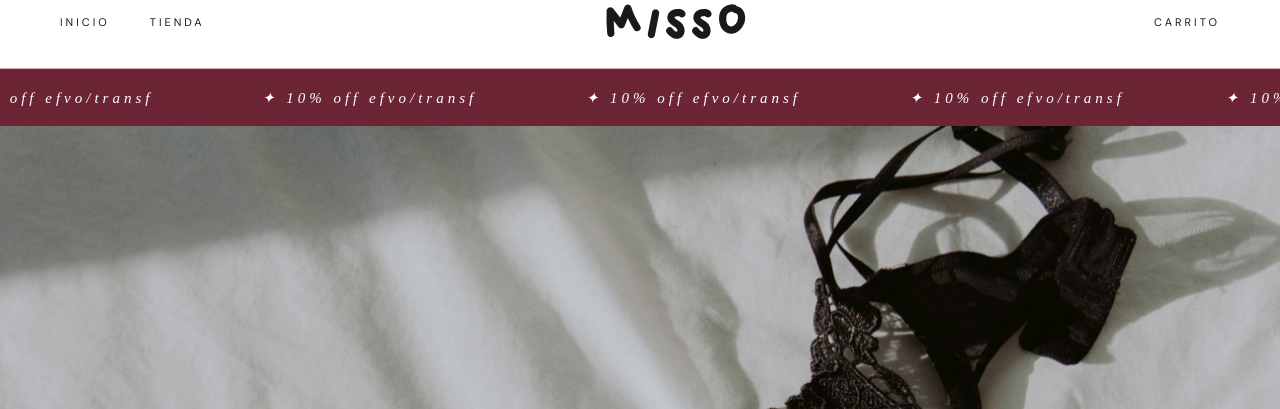
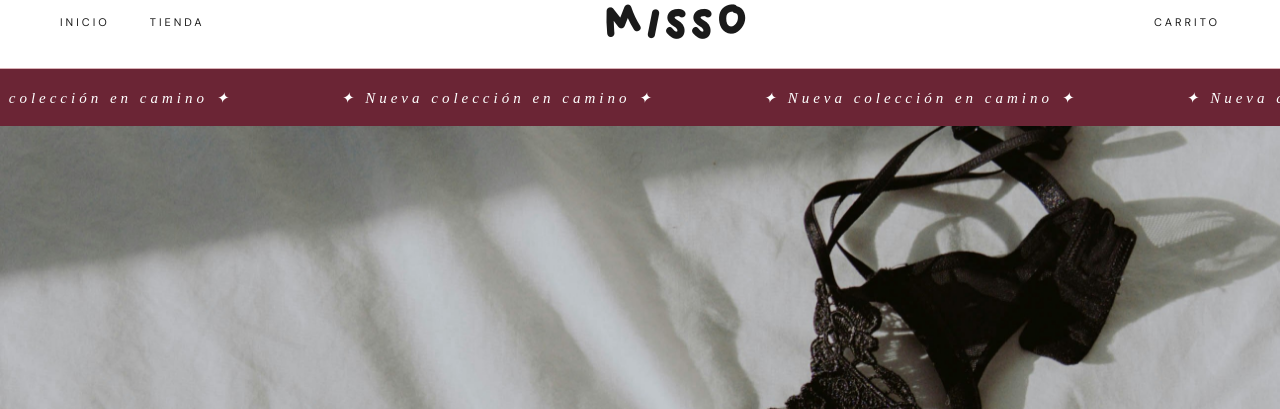
Before and after one commit to abrilbugna/misso-ecommerce, a Django app: page / in a window 1280 px wide. Shown: the part 25-434 px from the top of the page. Run offline with Django 5.2, Linux system fonts and the light colour scheme; data that the repository does not hold is empty.

Commit message:
update banner

```diff
--- a/tienda/templates/tienda/inicio.html
+++ b/tienda/templates/tienda/inicio.html
@@ -54,7 +54,7 @@
 
 <!-- MARQUEE PROMO -->
 <div class="marquee-wrap">
-    <span class="marquee">✦ 10% off efvo/transf &nbsp;&nbsp;&nbsp;&nbsp;&nbsp;&nbsp;&nbsp;&nbsp;&nbsp;&nbsp;&nbsp;&nbsp; ✦ 10% off efvo/transf &nbsp;&nbsp;&nbsp;&nbsp;&nbsp;&nbsp;&nbsp;&nbsp;&nbsp;&nbsp;&nbsp;&nbsp; ✦ 10% off efvo/transf &nbsp;&nbsp;&nbsp;&nbsp;&nbsp;&nbsp;&nbsp;&nbsp;&nbsp;&nbsp;&nbsp;&nbsp; ✦ 10% off efvo/transf &nbsp;&nbsp;&nbsp;&nbsp;&nbsp;&nbsp;&nbsp;&nbsp;&nbsp;&nbsp;&nbsp;&nbsp; ✦ 10% off efvo/transf &nbsp;&nbsp;&nbsp;&nbsp;&nbsp;&nbsp;&nbsp;&nbsp;&nbsp;&nbsp;&nbsp;&nbsp; ✦ 10% off efvo/transf &nbsp;&nbsp;&nbsp;&nbsp;&nbsp;&nbsp;&nbsp;&nbsp;&nbsp;&nbsp;&nbsp;&nbsp;✦ 10% off efvo/transf &nbsp;&nbsp;&nbsp;&nbsp;&nbsp;&nbsp;&nbsp;&nbsp;&nbsp;&nbsp;&nbsp;&nbsp; ✦ 10% off efvo/transf &nbsp;&nbsp;&nbsp;&nbsp;&nbsp;&nbsp;&nbsp;&nbsp;&nbsp;&nbsp;&nbsp;&nbsp; ✦ 10% off efvo/transf &nbsp;&nbsp;&nbsp;&nbsp;&nbsp;&nbsp;&nbsp;&nbsp;&nbsp;&nbsp;&nbsp;&nbsp; ✦ 10% off efvo/transf &nbsp;&nbsp;&nbsp;&nbsp;&nbsp;&nbsp;&nbsp;&nbsp;&nbsp;&nbsp;&nbsp;&nbsp; ✦ 10% off efvo/transf &nbsp;&nbsp;&nbsp;&nbsp;&nbsp;&nbsp;&nbsp;&nbsp;&nbsp;&nbsp;&nbsp;&nbsp; ✦ 10% off efvo/transf &nbsp;&nbsp;&nbsp;&nbsp;&nbsp;&nbsp;&nbsp;&nbsp;&nbsp;&nbsp;&nbsp;&nbsp;</span>
+    <span class="marquee">✦ Nueva colección en camino ✦ &nbsp;&nbsp;&nbsp;&nbsp;&nbsp;&nbsp;&nbsp;&nbsp;&nbsp;&nbsp;&nbsp;&nbsp; ✦ Nueva colección en camino ✦ &nbsp;&nbsp;&nbsp;&nbsp;&nbsp;&nbsp;&nbsp;&nbsp;&nbsp;&nbsp;&nbsp;&nbsp; ✦ Nueva colección en camino ✦ &nbsp;&nbsp;&nbsp;&nbsp;&nbsp;&nbsp;&nbsp;&nbsp;&nbsp;&nbsp;&nbsp;&nbsp; ✦ Nueva colección en camino ✦ &nbsp;&nbsp;&nbsp;&nbsp;&nbsp;&nbsp;&nbsp;&nbsp;&nbsp;&nbsp;&nbsp;&nbsp; ✦ Nueva colección en camino ✦ &nbsp;&nbsp;&nbsp;&nbsp;&nbsp;&nbsp;&nbsp;&nbsp;&nbsp;&nbsp;&nbsp;&nbsp; ✦ Nueva colección en camino ✦ &nbsp;&nbsp;&nbsp;&nbsp;&nbsp;&nbsp;&nbsp;&nbsp;&nbsp;&nbsp;&nbsp;&nbsp;✦ Nueva colección en camino ✦ &nbsp;&nbsp;&nbsp;&nbsp;&nbsp;&nbsp;&nbsp;&nbsp;&nbsp;&nbsp;&nbsp;&nbsp; ✦ Nueva colección en camino ✦ &nbsp;&nbsp;&nbsp;&nbsp;&nbsp;&nbsp;&nbsp;&nbsp;&nbsp;&nbsp;&nbsp;&nbsp; ✦ Nueva colección en camino ✦ &nbsp;&nbsp;&nbsp;&nbsp;&nbsp;&nbsp;&nbsp;&nbsp;&nbsp;&nbsp;&nbsp;&nbsp; ✦ Nueva colección en camino ✦ &nbsp;&nbsp;&nbsp;&nbsp;&nbsp;&nbsp;&nbsp;&nbsp;&nbsp;&nbsp;&nbsp;&nbsp; ✦ Nueva colección en camino ✦ &nbsp;&nbsp;&nbsp;&nbsp;&nbsp;&nbsp;&nbsp;&nbsp;&nbsp;&nbsp;&nbsp;&nbsp; ✦ Nueva colección en camino ✦ &nbsp;&nbsp;&nbsp;&nbsp;&nbsp;&nbsp;&nbsp;&nbsp;&nbsp;&nbsp;&nbsp;&nbsp;</span>
 </div>
 
 <!-- HERO -->
```
